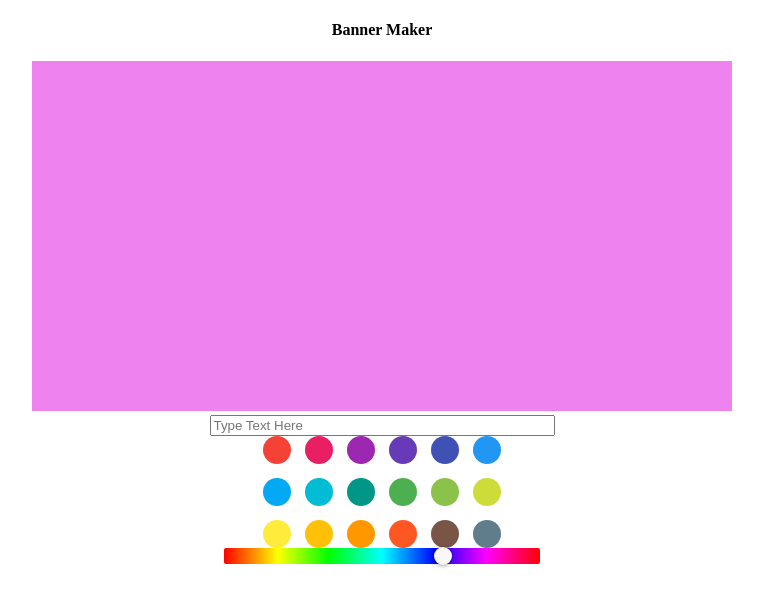
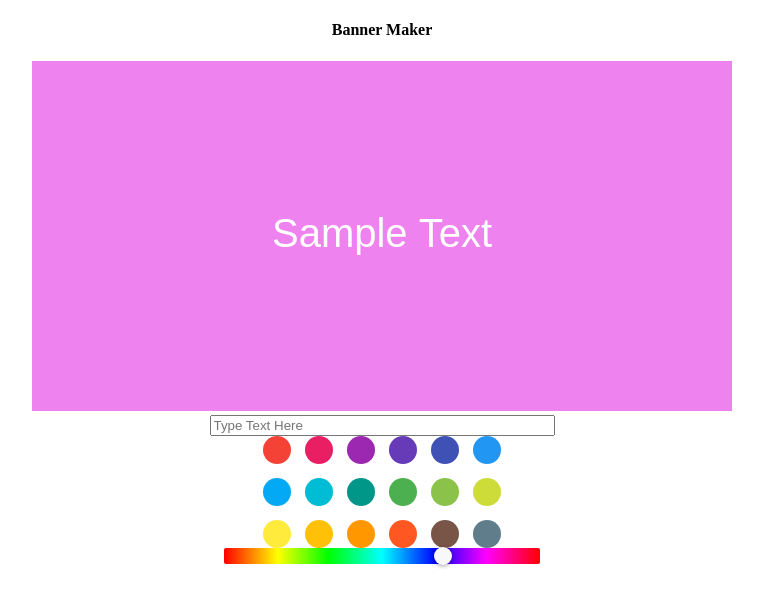
Before and after one commit to Ahnder/bannermaker-func-version, a React (Create React App) app: page / in a window 1280 px wide. Shown: the top 606 px of the page, without its empty margins (258-1021 px from the left). Built offline with nearby package versions, Linux system fonts and the light colour scheme.

Commit message:
Add CanvasComponent - (sample text output)

```diff
--- a/src/components/CanvasComponent.js
+++ b/src/components/CanvasComponent.js
@@ -1,6 +1,17 @@
 import React, { useRef, useEffect } from 'react';
 
-const CanvasComponent = ({ color }) => {
+function setFont(canvas, text, args) {
+  const ctx = canvas.getContext('2d');
+  const { color, size, font } = args;
+
+  ctx.font = `${size}px ${font}`;
+  ctx.fillStyle = color;
+  ctx.textAlign = 'center';
+  ctx.textBaseline = 'middle';
+  ctx.fillText(text, canvas.width / 2, canvas.height / 2);
+}
+
+const CanvasComponent = ({ color, text }) => {
   const ref = useRef();
 
   useEffect(() => {
@@ -9,6 +20,12 @@ const CanvasComponent = ({ color }) => {
 
     ctx.fillStyle = color;
     ctx.fillRect(0, 0, canvas.width, canvas.height);
+
+    setFont(canvas, text, {
+      color: 'white',
+      size: '40',
+      font: 'Arial',
+    });
   }, []);
 
   return <canvas ref={ref} width="700" height="350" />;
```
